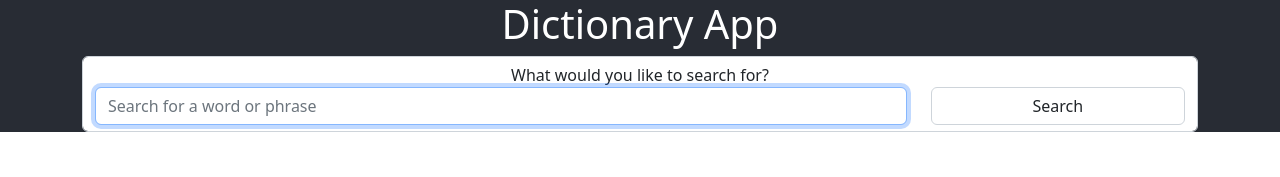
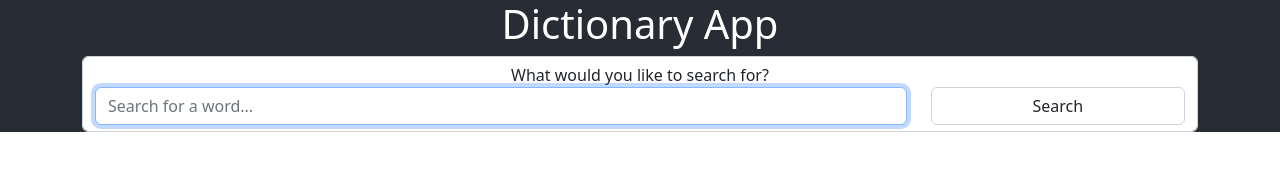
Before and after one commit to tohhuishan/shecodes-react-dictionary-application, a React (Create React App) app: page / in a window 1280 px wide. Shown: the top 177 px of the page. Built offline with nearby package versions, Linux system fonts and the light colour scheme.

Commit message:
Integrated dictionary API

```diff
--- a/package.json
+++ b/package.json
@@ -6,6 +6,7 @@
     "@testing-library/jest-dom": "^5.16.5",
     "@testing-library/react": "^13.4.0",
     "@testing-library/user-event": "^13.5.0",
+    "axios": "^1.3.4",
     "bootstrap": "^5.2.3",
     "react": "^18.2.0",
     "react-bootstrap": "^2.7.2",
--- a/src/Search.js
+++ b/src/Search.js
@@ -1,11 +1,19 @@
 import React, { useState } from "react";
+import axios from "axios";
 
 export default function Search() {
   let [searchInput, setSearchInput] = useState("");
 
+  function handleResponse(response) {
+    console.log(response);
+  }
+
   function handleSearch(event) {
     event.preventDefault();
-    alert(searchInput);
+
+    const apiKey = "o65149f37004a818054t1c639bd4becf";
+    let apiUrl = `https://api.shecodes.io/dictionary/v1/define?word=${searchInput}&key=${apiKey}`;
+    axios.get(apiUrl).then(handleResponse);
   }
 
   function handleInputChange(event) {
@@ -21,7 +29,7 @@ export default function Search() {
             <input
               type="search"
               className="form-control w-100"
-              placeholder="Search for a word or phrase"
+              placeholder="Search for a word..."
               autoFocus="on"
               onChange={handleInputChange}
             />
```
Also changed, not shown: 1 other file (tests, documents, lock files or other folders).
